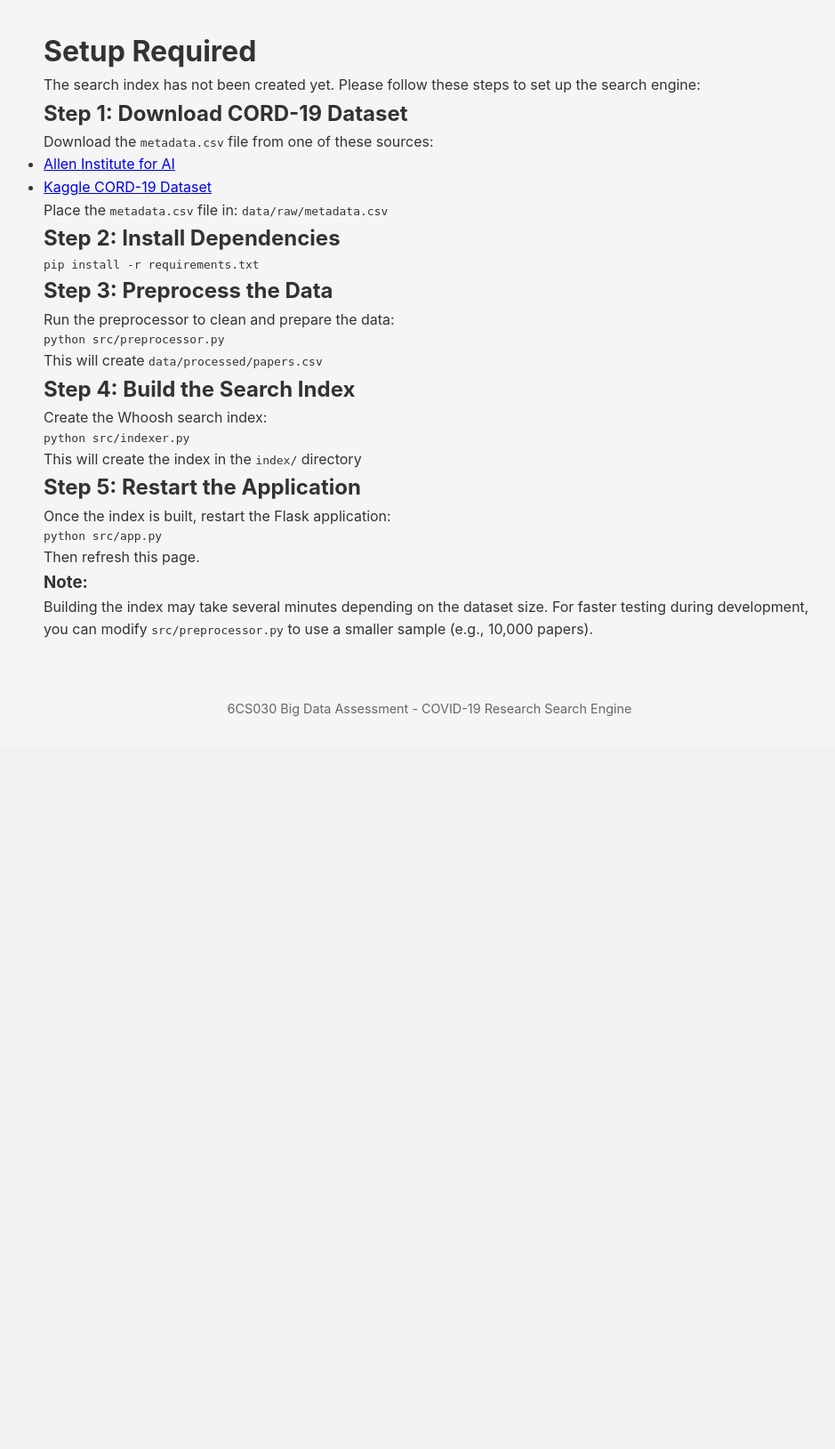
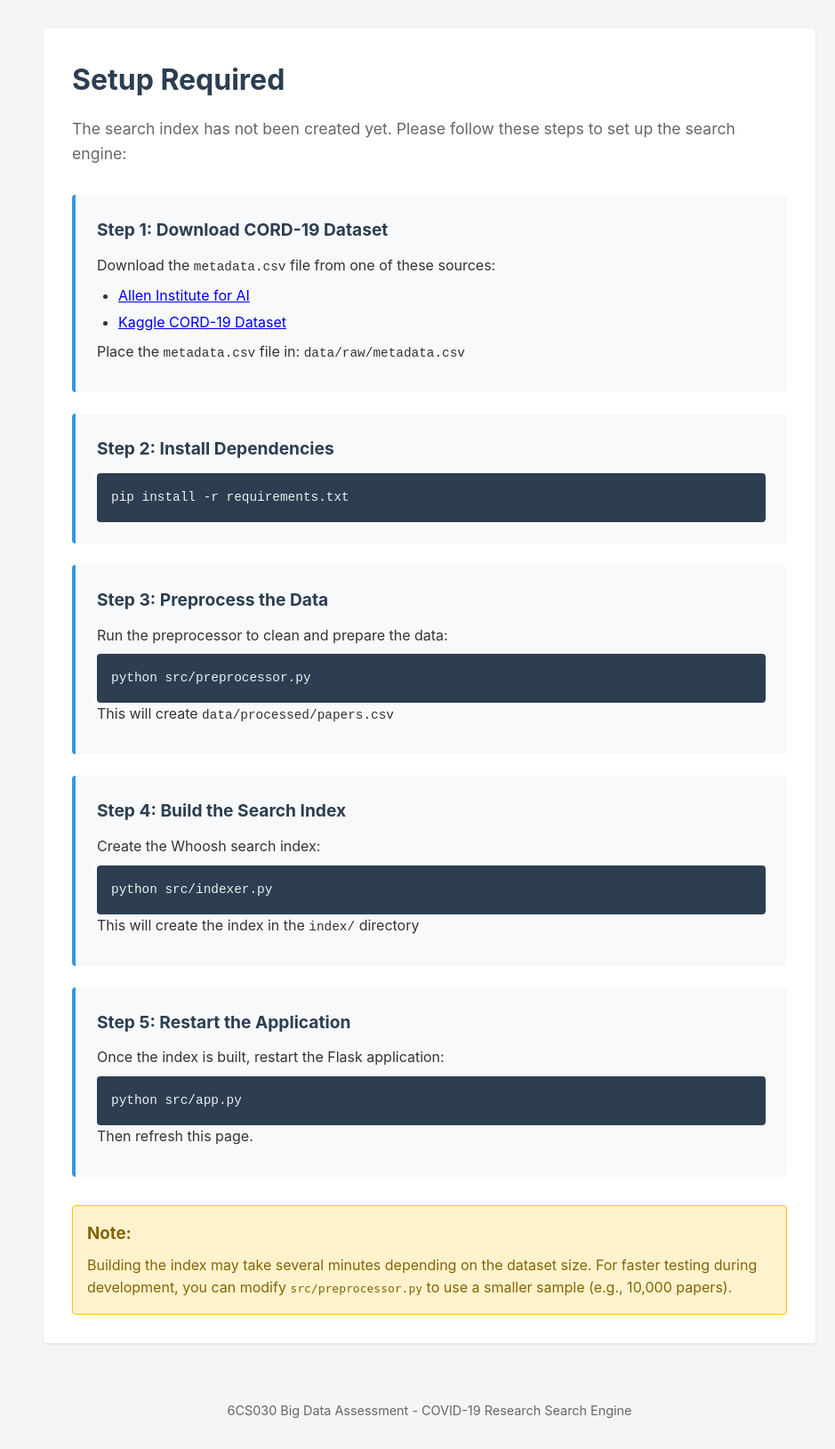
Before and after one commit to Hetti219/CORD-19-Search-Engine, a Flask app: page / in a window 1280 px wide. Shown: the part 63-1692 px from the top of the page at 89% size, without its empty margins (157-1096 px from the left). Before the commit the page ends 868 px from the top, so only its background shows below. Run offline with Flask 3, Linux system fonts and the light colour scheme.

Commit message:
fix: Update style.css with new CSS styling for setup page

```diff
--- a/static/style.css
+++ b/static/style.css
@@ -198,3 +198,84 @@ footer {
 .about-container li {
     margin-bottom: 0.5rem;
 }
+
+/* Setup page */
+.setup-container {
+    background: white;
+    padding: 2rem;
+    border-radius: 4px;
+    box-shadow: 0 1px 3px rgba(0,0,0,0.1);
+}
+
+.setup-container h1 {
+    margin-bottom: 1rem;
+    color: #2c3e50;
+}
+
+.setup-message {
+    color: #666;
+    margin-bottom: 2rem;
+    font-size: 1.1rem;
+}
+
+.setup-steps {
+    margin-bottom: 2rem;
+}
+
+.step {
+    background: #f8f9fa;
+    padding: 1.5rem;
+    margin-bottom: 1.5rem;
+    border-radius: 4px;
+    border-left: 4px solid #3498db;
+}
+
+.step h2 {
+    font-size: 1.2rem;
+    color: #2c3e50;
+    margin-bottom: 0.75rem;
+}
+
+.step p {
+    margin-bottom: 0.5rem;
+}
+
+.step ul {
+    margin-left: 1.5rem;
+    margin-bottom: 0.5rem;
+}
+
+.step li {
+    margin-bottom: 0.25rem;
+}
+
+.step pre {
+    background: #2c3e50;
+    color: #ecf0f1;
+    padding: 1rem;
+    border-radius: 4px;
+    overflow-x: auto;
+    margin-top: 0.5rem;
+}
+
+.step code {
+    font-family: 'Courier New', Courier, monospace;
+    font-size: 0.9rem;
+}
+
+.setup-note {
+    background: #fff3cd;
+    border: 1px solid #ffc107;
+    padding: 1rem;
+    border-radius: 4px;
+}
+
+.setup-note h3 {
+    color: #856404;
+    margin-bottom: 0.5rem;
+}
+
+.setup-note p {
+    color: #856404;
+    margin: 0;
+}
```
